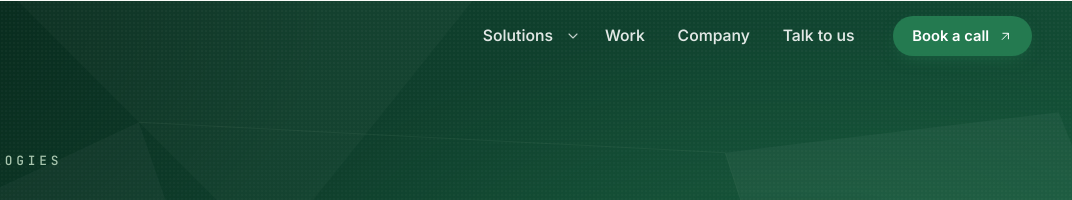
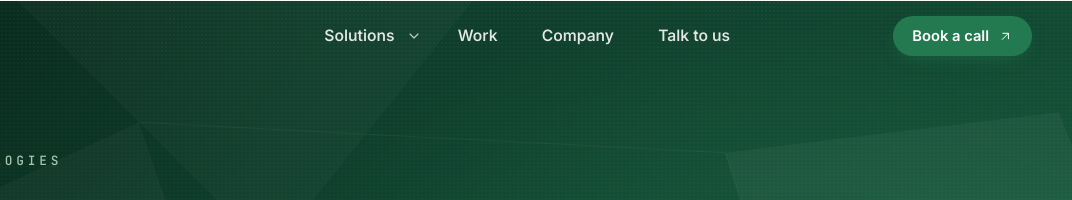
Before and after one commit to deepak-dynabyt/dynabyt-static, a website: page static/index.html in a window 1280 px wide. Shown: the top 200 px of the page, 208-1280 px from the left. Drawn offline with Linux system fonts and the light colour scheme.

Commit message:
Header: logo left, menu centred, button right
Co-Authored-By: Claude Sonnet 5.5 <noreply@anthropic.com>
Claude-Session: https://claude.ai/code/session_01GAa5n4oK3bwjaSPv29Y54P

```diff
--- a/static/assets/css/main.css
+++ b/static/assets/css/main.css
@@ -127,7 +127,10 @@ main:focus { outline: none; }
 .site-header.is-stuck { border-color: rgba(168, 197, 174, .2); box-shadow: 0 12px 30px -18px rgba(0, 0, 0, .65); }
 .header-inner { display: flex; align-items: center; gap: 1.5rem; height: var(--header-h); }
 .brand { text-decoration: none; margin-right: auto; }
-.primary-nav ul { list-style: none; display: flex; align-items: center; gap: .25rem; }
+.primary-nav { margin: 0 auto; padding-left: clamp(1rem, 3vw, 3.5rem); }
+.primary-nav ul { list-style: none; display: flex; align-items: center; gap: clamp(.25rem, 1.2vw, 1.1rem); }
+.header-cta { margin-left: 0; flex: none; }
+.brand { flex: none; }
 .primary-nav a { display: block; padding: .6rem .9rem; color: rgba(255, 255, 255, .88); text-decoration: none; font-weight: 550; font-size: .98rem; border-radius: 10px; transition: color .2s, background .2s; }
 .primary-nav a:hover { color: #fff; background: rgba(255, 255, 255, .09); }
 .primary-nav a[aria-current="page"] { color: #7fe0a8; }
```
